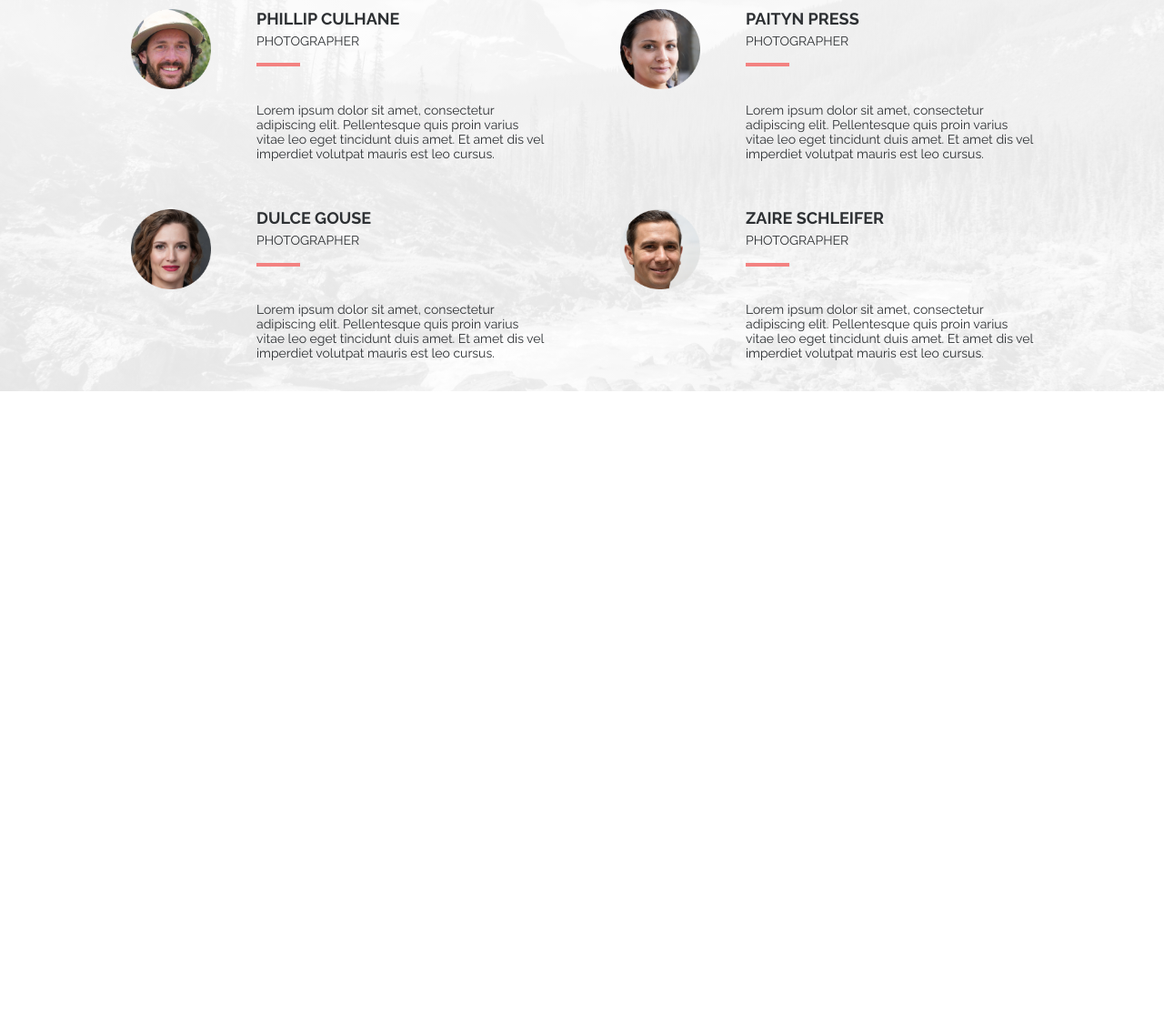
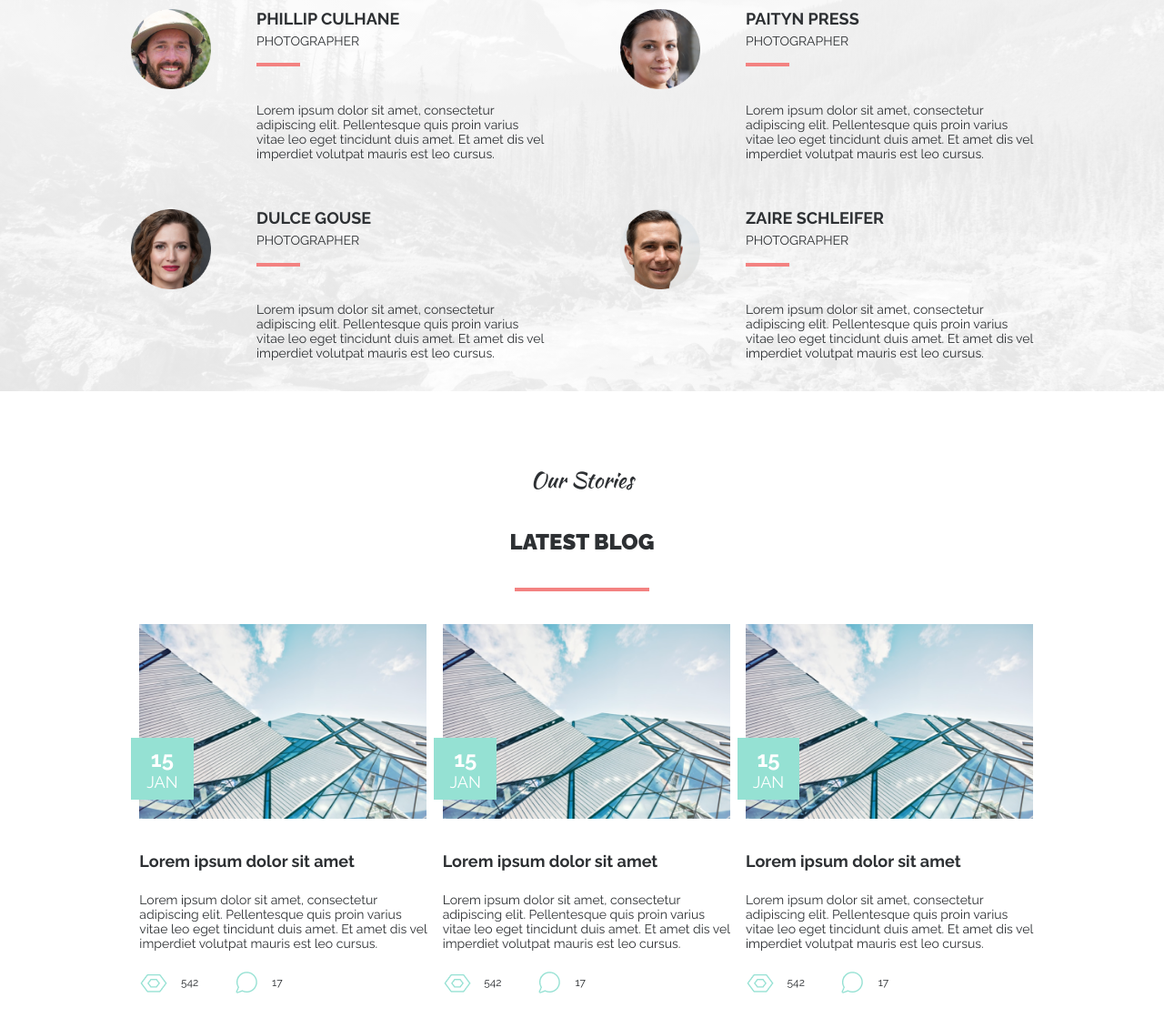
Before and after one commit to OlgaUsovich/node_project, a website built with Parcel: page src/index.html in a window 1280 px wide. Shown: the part 6286-7416 px from the top of the page at 91% size. Before the commit the page ends 6716 px from the top, so only its background shows below. Built offline with nearby package versions, Linux system fonts and the light colour scheme.

Commit message:
feat: added 'stories' block with adaptive layout

```diff
--- a/src/index.html
+++ b/src/index.html
@@ -803,6 +803,78 @@
       </div>
     </div>
 
+    <div class="stories">
+      <div class="stories__content">
+        <p class="cursive-subtitle">Our Stories</p>
+        <p class="block-title">LATEST BLOG</p>
+        <div class="line"></div>
+
+        <div class="stories__cards">
+
+          <div class="stories__card">
+            <img src="./images/stories/card_image.png" alt="cARD IMAGE" class="stories__image">
+            <div class="stories__label">
+              <p class="num">15</p>
+              <p class="month">JAN</p>
+              </div>
+            <p class="element-title stories__title">Lorem ipsum dolor sit amet</p>
+            <p class="element-text stories__text">Lorem ipsum dolor sit amet, consectetur adipiscing elit.
+              Pellentesque quis proin varius vitae leo eget tincidunt duis amet. Et amet dis
+              vel imperdiet volutpat mauris est leo cursus.</p>
+            <div class="stories__counts">
+              <div class="stories__count">
+                <img src="./images/stories/icons.png" alt="Count icon"><span class="count">542</span>
+              </div>
+              <div class="stories__count">
+                <img src="./images/stories/icons (1).png" alt="Comments icon"><span class="count">17</span>
+              </div>
+            </div>
+          </div>
+
+          <div class="stories__card">
+            <img src="./images/stories/card_image.png" alt="cARD IMAGE" class="stories__image">
+            <div class="stories__label">
+              <p class="num">15</p>
+              <p class="month">JAN</p>
+              </div>
+            <p class="element-title stories__title">Lorem ipsum dolor sit amet</p>
+            <p class="element-text stories__text">Lorem ipsum dolor sit amet, consectetur adipiscing elit.
+              Pellentesque quis proin varius vitae leo eget tincidunt duis amet. Et amet dis
+              vel imperdiet volutpat mauris est leo cursus.</p>
+            <div class="stories__counts">
+              <div class="stories__count">
+                <img src="./images/stories/icons.png" alt="Count icon"><span class="count">542</span>
+              </div>
+              <div class="stories__count">
+                <img src="./images/stories/icons (1).png" alt="Comments icon"><span class="count">17</span>
+              </div>
+            </div>
+          </div>
+
+          <div class="stories__card">
+            <img src="./images/stories/card_image.png" alt="cARD IMAGE" class="stories__image">
+            <div class="stories__label">
+              <p class="num">15</p>
+              <p class="month">JAN</p>
+              </div>
+            <p class="element-title stories__title">Lorem ipsum dolor sit amet</p>
+            <p class="element-text stories__text">Lorem ipsum dolor sit amet, consectetur adipiscing elit.
+              Pellentesque quis proin varius vitae leo eget tincidunt duis amet. Et amet dis
+              vel imperdiet volutpat mauris est leo cursus.</p>
+            <div class="stories__counts">
+              <div class="stories__count">
+                <img src="./images/stories/icons.png" alt="Count icon"><span class="count">542</span>
+              </div>
+              <div class="stories__count">
+                <img src="./images/stories/icons (1).png" alt="Comments icon"><span class="count">17</span>
+              </div>
+            </div>
+          </div>
+
+        </div>
+      </div>
+    </div>
+
     <script type="module" src="./js/index.js"></script>
   </body>
 </html>
--- /dev/null
+++ b/src/sass/_stories.scss
@@ -0,0 +1,198 @@
+.stories {
+    display: flex;
+    justify-content: center;
+    align-items: center;
+    height: 55.8125rem;
+
+    @media (max-width: 1509.98px) and (min-width: 1024px) {
+        height: 45.69rem;
+      }
+
+    @media (max-width: 1023.98px) {
+        height: 98.375rem;
+      }
+
+    &__cards {
+        display: flex;
+        justify-content: space-between;
+        margin-top: 2.625rem;
+        padding-left: 0.875rem;
+        width: 73.125rem;
+
+        @media (max-width: 1509.98px) and (min-width: 1024px) {
+            margin-top: 2.25rem;
+            padding-left: 0.585rem;
+            width: 62rem;
+        }
+
+        @media (max-width: 1023.98px) {
+          flex-direction: column;
+          row-gap: 1.8125rem;
+          margin-top: 2.25rem;
+          padding-left: 0;
+          width: 18.07rem;
+        }
+    }
+
+    &__card {
+        position: relative;
+    }
+
+    &__image {
+        width: 23.125rem;
+        height: 15.8125rem;
+
+        @media (max-width: 1509.98px) and (min-width: 1024px) {
+            width: 19.75rem;
+            height: 13.375rem;
+        }
+
+        @media (max-width: 1023.98px) {
+            width: 18rem;
+            height: 13.375rem;
+        }
+    }
+
+    &__label {
+        position: absolute;
+        display: flex;
+        flex-direction: column;
+        align-items: center;
+        justify-content: center;
+        top: 9.25rem;
+        left: -0.875rem;
+        width: 5rem;
+        height: 5rem;
+        background-color: $blue;
+
+        @media (max-width: 1509.98px) and (min-width: 1024px) {
+            top: 7.82rem;
+            left: -0.585rem;
+            width: 4.3rem;
+            height: 4.3rem;
+        }
+
+        @media (max-width: 1023.98px) {
+            top: 7.82rem;
+            left: 0;
+            width: 4.3rem;
+            height: 4.3rem;
+        }
+    }
+
+    &__title {
+        margin-top: 1.875rem;
+        line-height: 2.5rem;
+
+        @media (max-width: 1509.98px) and (min-width: 1024px) {
+            margin-top: 1.625rem;
+            line-height: 2.125rem;
+        }
+
+        @media (max-width: 1023.98px) {
+            margin-top: 1.625rem;
+            line-height: 2.125rem;
+        }
+    }
+
+    &__text {
+        margin: 0.45rem 0;
+        width: 23.0625rem;
+
+        @media (max-width: 1509.98px) and (min-width: 1024px) {
+            margin: 1.1rem 0;
+            width: 19.75rem;
+        }
+
+        @media (max-width: 1023.98px) {
+            margin: 0.5875rem 0;
+            width: 18rem;
+        }
+    }
+
+    &__counts {
+        display: flex;
+        column-gap: 2.875rem;
+        margin-top: 1.375rem;
+
+        @media (max-width: 1509.98px) and (min-width: 1024px) {
+            column-gap: 2.2rem;
+            margin-top: 1.1875rem;
+        }
+
+        @media (max-width: 1023.98px) {
+            column-gap: 1.955rem;
+            margin-top: 1.1875rem;
+        }
+    }
+
+    &__count {
+        display: flex;
+        align-items: center;
+        column-gap: 1rem;
+
+        @media (max-width: 1509.98px) and (min-width: 1024px) {
+            column-gap: 0.85rem;
+        }
+
+        @media (max-width: 1023.98px) {
+            column-gap: 0.85rem;
+        }
+    }
+}
+
+.num {
+    margin: 0;
+    font-family: $main-font;
+    font-size: 2.25rem;
+    font-weight: 700;
+    line-height: 1.875rem;
+    text-align: center;
+    color: #FFFFFF;
+
+    @media (max-width: 1509.98px) and (min-width: 1024px) {
+        font-size: 1.5rem;
+        line-height: 1.875rem;
+    }
+
+    @media (max-width: 1023.98px) {
+        font-size: 1.5rem;
+        line-height: 1.25rem;
+    }
+}
+
+.month {
+    margin: 0;
+    font-family: $main-font;
+    font-size: 1.125rem;
+    font-weight: 500;
+    line-height: 1.875rem;
+    text-align: center;
+    color: #FFFFFF;
+
+    @media (max-width: 1509.98px) and (min-width: 1024px) {
+        font-size: 1.125rem;
+        line-height: 1.25rem;
+    }
+
+    @media (max-width: 1023.98px) {
+        font-size: 0.875rem;
+        line-height: 1.25rem;
+    }
+}
+
+
+.count {
+    font-family: $main-font;
+    font-size: 0.8125rem;
+    font-weight: 400;
+    color: $black;
+
+    @media (max-width: 1509.98px) and (min-width: 1024px) {
+        font-size: 0.75rem;
+    }
+
+    @media (max-width: 1023.98px) {
+        font-size: 0.75rem;
+    }
+}
--- a/src/sass/style.scss
+++ b/src/sass/style.scss
@@ -11,6 +11,7 @@
 @import "logos";
 @import "our-work";
 @import "clients";
+@import "stories";
 
 * {
   box-sizing: border-box;
```
Also changed, not shown: src/images/stories/card_image.png (added), src/images/stories/icons (1).png (added), src/images/stories/icons.png (added).
